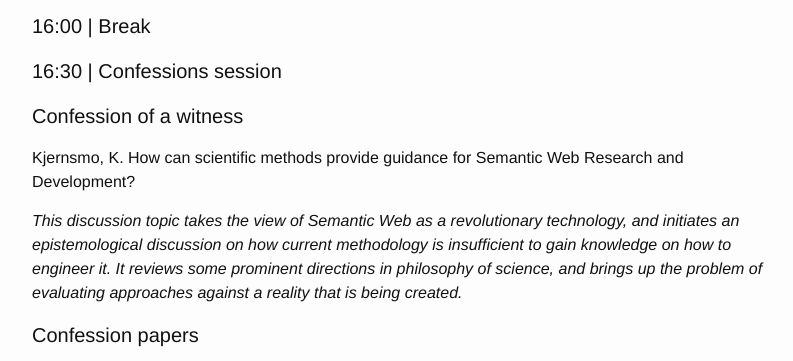
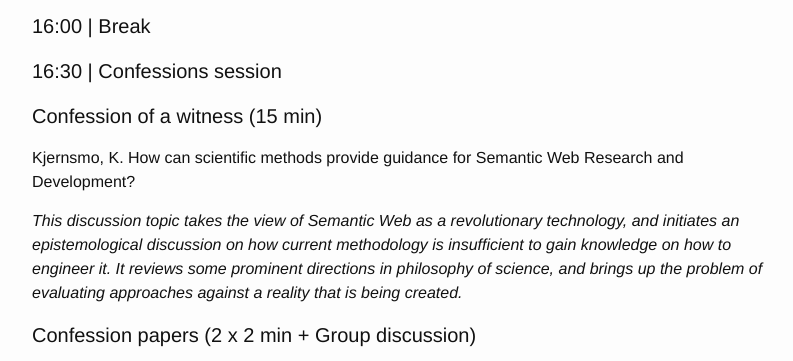
Before and after one commit to mielvds/noise-website, a Jekyll site: the page built from programme.md, in a window 1280 px wide and 900 px high, scrolled down 453 px, cut to the strip 155-516 px from the top of the window. Shown: the whole strip, without its empty margins (238-1031 px from the left). Built offline with Jekyll 4.4.1, drawn with Linux system fonts in a browser that asks for light colours.

Commit message:
Update programme.md

```diff
--- a/programme.md
+++ b/programme.md
@@ -17,13 +17,13 @@ Programme
 
 ###16:30 | Confessions session
 
-####Confession of a witness
+####Confession of a witness (15 min)
 
 Kjernsmo, K. How can scientific methods provide guidance for Semantic Web Research and Development?
 
 *This discussion topic takes the view of Semantic Web as a revolutionary technology, and initiates an epistemological discussion on how current methodology is insufficient to gain knowledge on how to engineer it. It reviews some prominent directions in philosophy of science, and brings up the problem of evaluating approaches against a reality that is being created.*
 
-####Confession papers
+####Confession papers (2 x 2 min + Group discussion)
 
 {% bibliography --file positions %}
 
```
